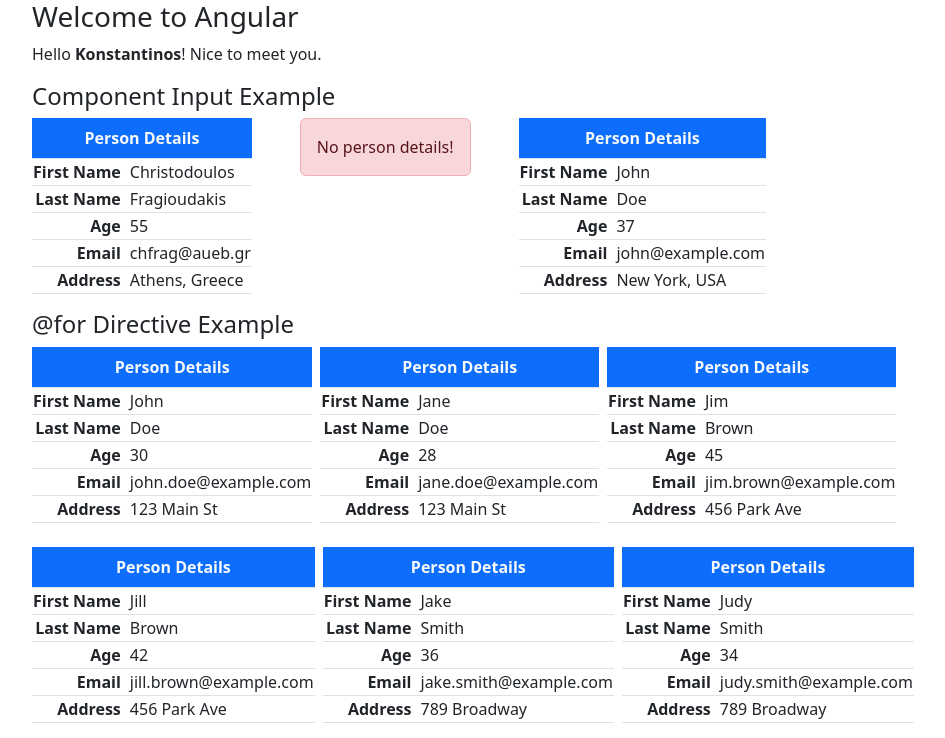
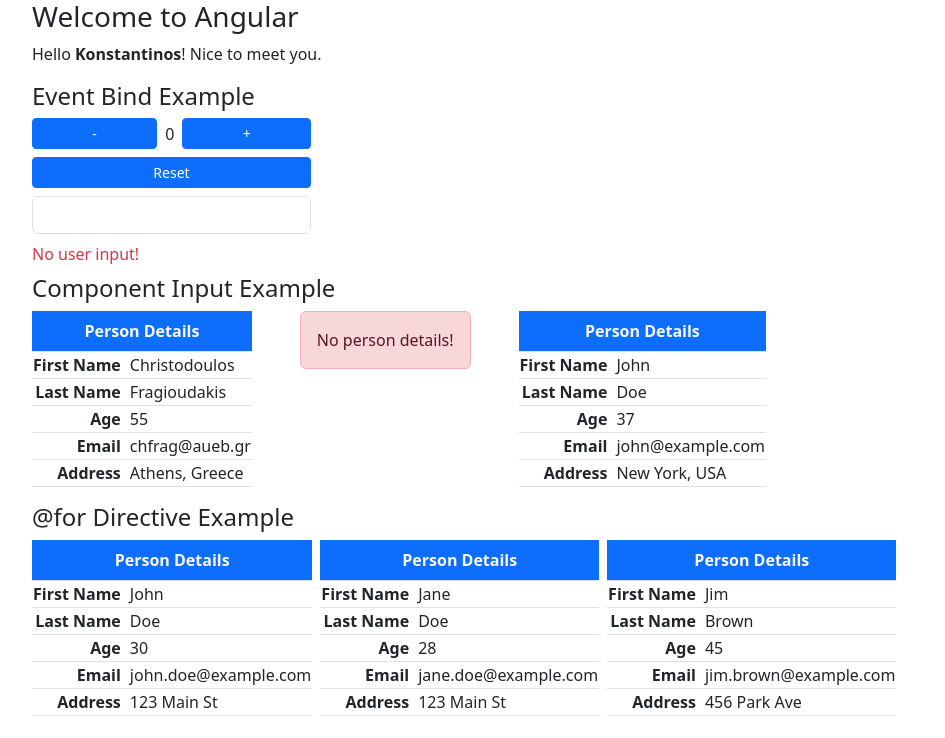
Before and after one commit to batsikask/angular-introduction, an Angular app: page / in a window 1280 px wide. Shown: the top 738 px of the page, without its empty margins (50-995 px from the left). Built offline with nearby package versions, Linux system fonts and the light colour scheme.

Commit message:
event binding

```diff
--- a/src/app/app.component.html
+++ b/src/app/app.component.html
@@ -4,6 +4,8 @@
     Hello <strong>{{ name }}</strong
     >! Nice to meet you.
   </p>
+
+  <app-event-bind-example></app-event-bind-example>
 
   <h4>Component Input Example</h4>
 
--- a/src/app/app.component.ts
+++ b/src/app/app.component.ts
@@ -1,11 +1,12 @@
 import { Component } from '@angular/core';
 import { PersonTableComponent } from './components/person-table/person-table.component';
 import { Person } from './shared/interfaces/person';
+import { EventBindExampleComponent } from './components/event-bind-example/event-bind-example.component';
 
 @Component({
   selector: 'app-root',
   standalone: true,
-  imports: [PersonTableComponent],
+  imports: [PersonTableComponent, EventBindExampleComponent],
   templateUrl: './app.component.html',
   styleUrl: './app.component.css'
 })
--- /dev/null
+++ b/src/app/components/event-bind-example/event-bind-example.component.html
@@ -0,0 +1,19 @@
+<h4>Event Bind Example</h4>
+<div class="d-flex flex-column gap-2 w-25">
+    <div class="d-flex gap-2 align-items-center">
+        <button class="btn btn-primary btn-sm flex-grow-1" (click)="decrementTimes()">-</button>
+        <span>{{ times }}</span>
+        <button class="btn btn-primary btn-sm flex-grow-1" (click)="incrementTimes()">+</button>
+    </div>
+    <button class="btn btn-primary btn-sm" (click)="resetTimes()">Reset</button>
+</div>
+<div class="mt-2 mb-2 d-flex flex-column gap-2 w-25">
+    <input type="text" class="form-control" (input)="onUserInput($event)">
+    @if(!userInput) {
+        <span class="text-danger">No user input!</span>
+    } @else {
+        <span class="text-bg-info p-2 text text-truncate ">
+            {{ userInput}}
+        </span>
+    }
+</div>
--- /dev/null
+++ b/src/app/components/event-bind-example/event-bind-example.component.ts
@@ -0,0 +1,31 @@
+import { Component } from '@angular/core';
+
+@Component({
+  selector: 'app-event-bind-example',
+  standalone: true,
+  imports: [],
+  templateUrl: './event-bind-example.component.html',
+  styleUrl: './event-bind-example.component.css'
+})
+export class EventBindExampleComponent {
+  times: number = 0;
+
+  userInput: string = '';
+
+  incrementTimes() {
+    this.times++;
+  }
+
+  decrementTimes() {
+    this.times--;
+  }
+
+  resetTimes() {
+    this.times = 0;
+  }
+
+  onUserInput(event: Event) {
+    const value = (event.target as HTMLInputElement).value;
+    this.userInput = value;
+  }
+}
```
Also changed, not shown: src/app/components/event-bind-example/event-bind-example.component.css (added), 1 other file (tests, documents, lock files or other folders).
